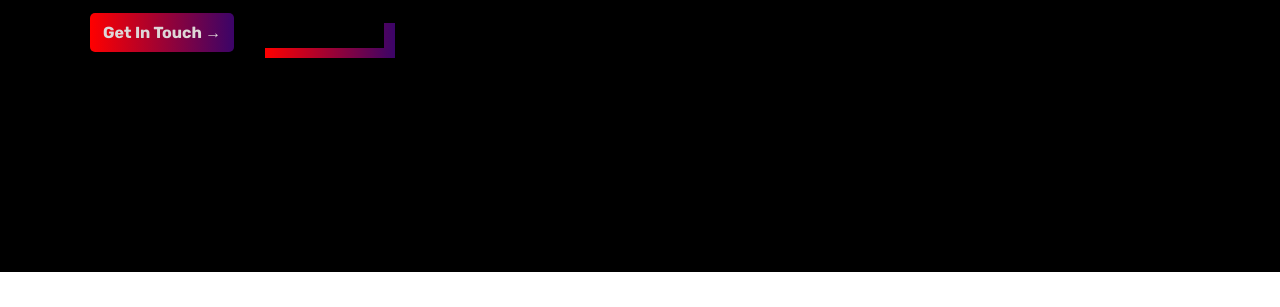
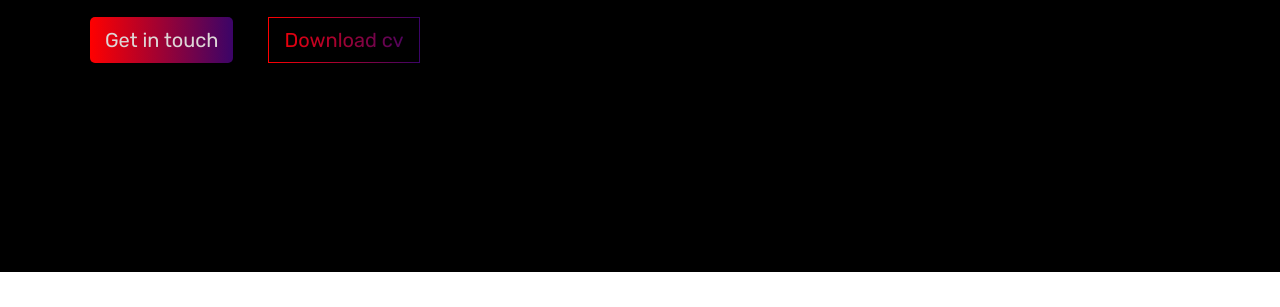
Before and after one commit to ebrahim-jhohan-shuvo0/responsive-website, a plain HTML site: page index.html in a window 1280 px wide. Shown: the part 493-800 px from the top of the page. Drawn offline with Linux system fonts and the light colour scheme.

Commit message:
gradient-border

```diff
--- a/index.html
+++ b/index.html
@@ -22,7 +22,7 @@
 
     <ul>
         <li><a href="#"> Home</a></li>
-        <li><a href="#"> gallry</a></li>
+        <li><a href="#"> gallary</a></li>
         <li><a href="#">service</a></li>
         <li><a href="#">contact</a></li>
     </ul>
@@ -42,8 +42,10 @@
 
 
                 <div class="home-btn">
-                   <h4> Get In Touch &#8594;</h4>
-                   <h4><span>Download CV</span> </h4>
+                   <!-- <h4> Get In Touch &#8594;</h4>
+                   <h4>Download CV</h4>  -->
+                   <button>Get in touch</button>
+                   <button class="btn">Download cv</button>
                 </div>
             </div>
             <div class="main-img">
--- a/style.css
+++ b/style.css
@@ -142,42 +142,59 @@ ul li a:hover{
 }
 .home-btn{
     display: flex;
-}
-.home-btn h4:first-child{
-    background: linear-gradient(to right, red , #3b0468);
-    padding: 10px 13px;
-    border-radius: 5px;
-    margin-top: 30px;
-}
-.home-btn h4:last-child{
-    position: relative;
-    background:  linear-gradient(to right, red , #3b0468);
-    -webkit-background-clip: text;
-    color: transparent;
-    padding: 10px 13px;
-    border-radius: 5px;
-    margin-top: 30px;
-    margin-left: 18px;
-    z-index: 5;
-}
- .home-btn h4:last-child::before{
-    content: '';
-    position: absolute;
-    top: 3;
-    left: 3;
-    width: 130px;
-    height: 35px;
-    background:linear-gradient(to right, red , #3b0468) ;
-
+    gap: 35px;
+    margin-top: 20px;
+    font-size: 22px;
 }
 
-.home-btn h4:last-child::after{
-    content: '';
+ .home-btn button:first-child{
+    padding: 10px 15px;
+     background: linear-gradient(to right, red , #3b0468);
+     color: #ded7d7;
+     border: none;
+     border-radius: 5px;
+     font-size: 20px;
+ }
+ .home-btn button:last-child{
+     padding: 10px 15px;
+     background: linear-gradient(to right, red , #3b0468);
+     color:transparent;
+     -webkit-background-clip: text;
+     border: 1px solid  transparent ;
+     border-radius: 15px;
+     font-size: 20px;
+     border-image: linear-gradient(to right, red , #3b0468);
+     border-image-slice:1;
+     cursor: pointer;
+ }
+ /* .btn {
+    padding: 20px 60px;
+    border: none;
+    outline: none;
+    position: relative;
+    z-index: 1;
+    border-radius: 5px;
+    background: linear-gradient(to right ,red, #35003e);
+    cursor: pointer;
+    font-size: 20px;
+  }
+  .btn::before {
+    content: "";
     position: absolute;
-    top: 0;
-    left: 0;
-    width: 132px;
-    height: 35px;
-    background:black ;
-
-}
+    left: 3px;
+    right: 3px;
+    top: 3px;
+    bottom: 3px;
+    border-radius: 4px;
+    background-color: rgb(238, 228, 228);
+    z-index: -1;
+    transition: 200ms
+  }
+  .btn::after {
+    content: attr(data);
+    font-size: 16px;
+    background: linear-gradient(to left, red, blue);
+    font-size: 20px;
+    color: transparent;
+    -webkit-background-clip: text;
+  } */
```
